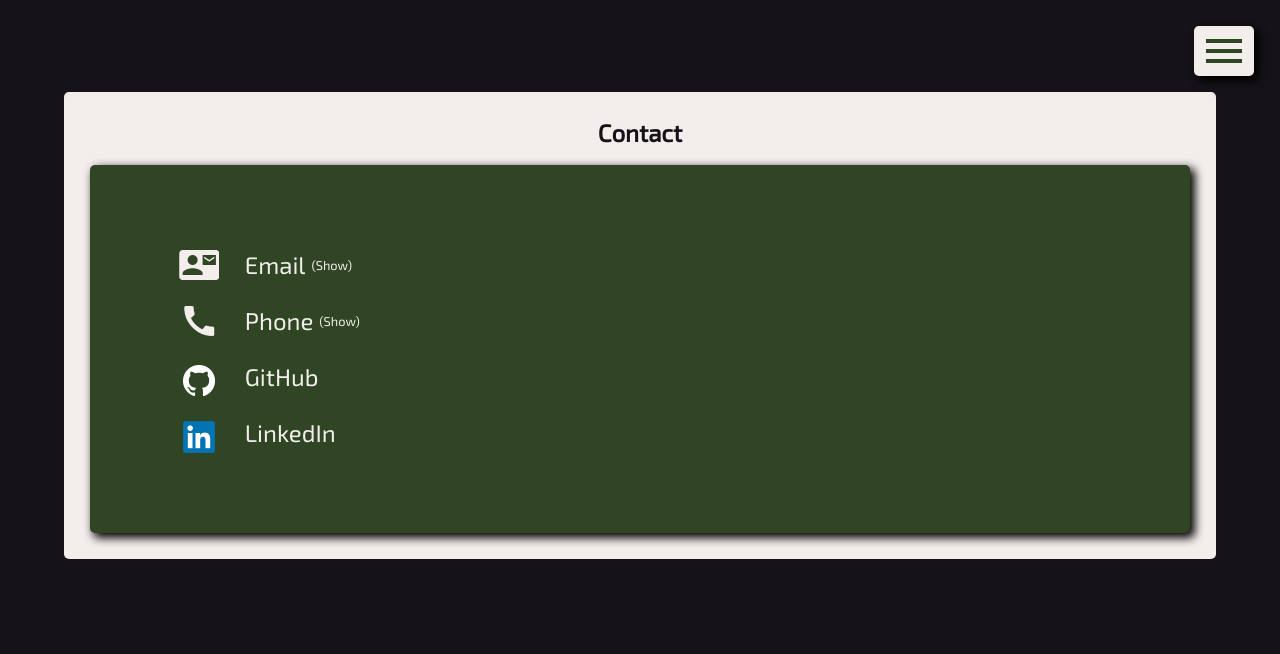
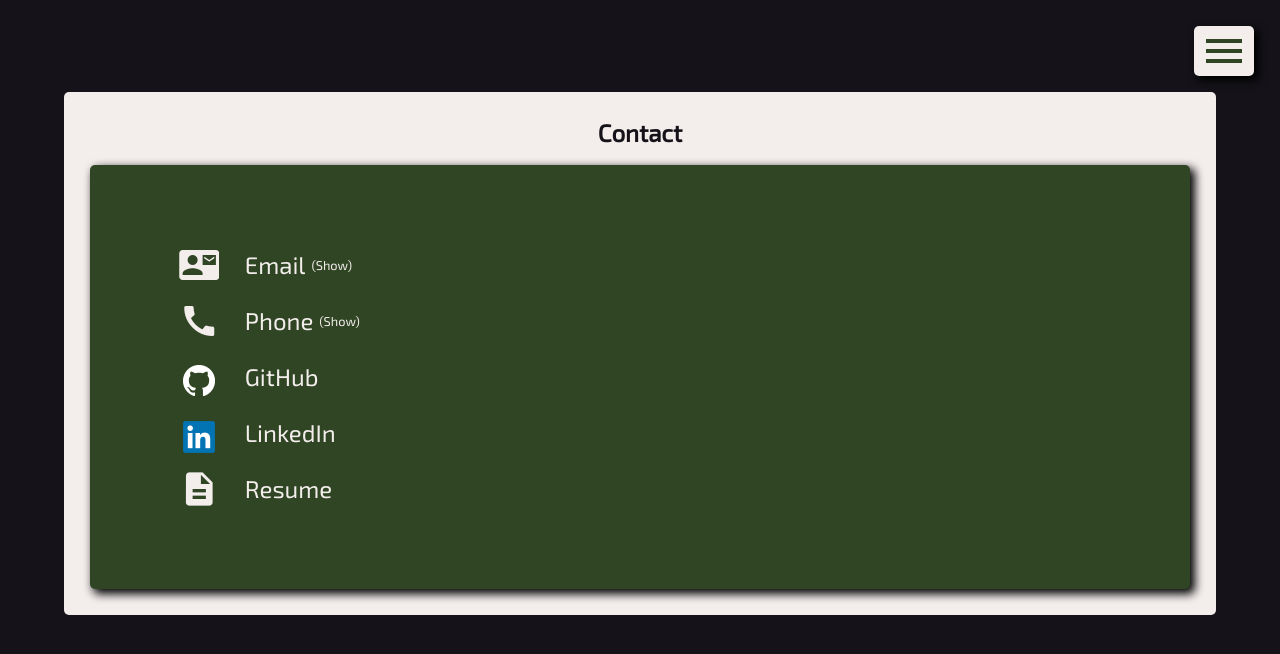
Before and after one commit to wayaway-jtm/portfolio-site, an Angular app: page /contact in a window 1280 px wide. Shown: the top 654 px of the page. Built offline with nearby package versions, Linux system fonts and the light colour scheme.

Commit message:
Added resume link

```diff
--- a/src/app/contact-route/contact-route.component.html
+++ b/src/app/contact-route/contact-route.component.html
@@ -54,6 +54,16 @@
                     </a>
                 </p>
             </section>
+            <section id="resume-contact">
+                <p class="contact-p">
+                    <a href="../../assets/John_McCarthy_Resume.pdf" target=_blank>
+                        <span class="big-icon">
+                            <mat-icon [inline]="true">description</mat-icon>
+                        </span>
+                        <span class="contact-label">Resume</span>
+                    </a>
+                </p>
+            </section>
         </div>
     </div>
 </div>
```
